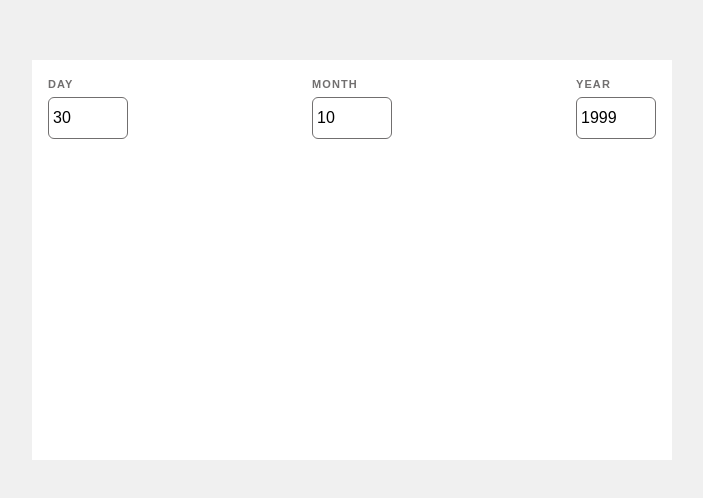
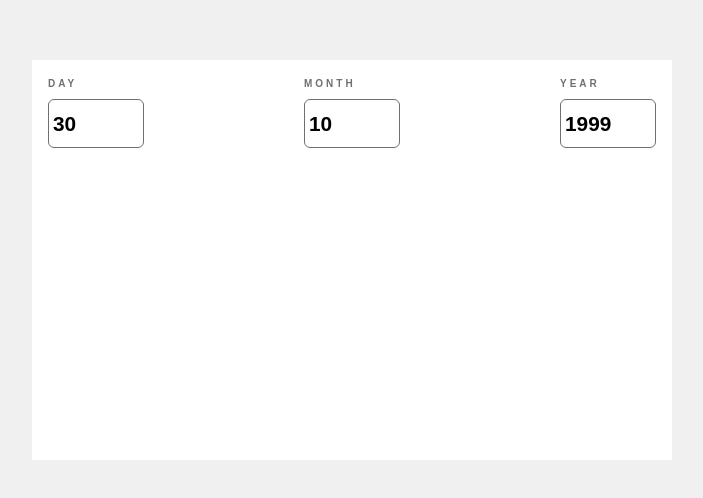
Before and after one commit to elghanbibadr/agecalc, a React (Vite) app: page / in a window 1280 px wide. Shown: the part 140-638 px from the top of the page, without its empty margins (288-991 px from the left). Built offline with nearby package versions, Linux system fonts and the light colour scheme.

Commit message:
more tweaking on the inputs

```diff
--- a/src/index.css
+++ b/src/index.css
@@ -17,9 +17,9 @@ body{
 }
 
 label{
-  @apply flex text-Smokeygrey tracking-widest  font-bold uppercase text-[11px]
+  @apply flex text-Smokeygrey tracking-[3px]  font-bold uppercase text-[10px]
 }
 
 input{
-  @apply  placeholder:font-bold w-20 border-[1px]   px-1 my-1 border-Smokeygrey rounded-md  py-2 focus:border-Lightred outline-none
+  @apply  placeholder:font-bold font-bold text-[1.3rem] w-24 border-[1px]   px-1 my-2 border-Smokeygrey rounded-md  py-2 focus:border-Purple outline-none
 }
```
